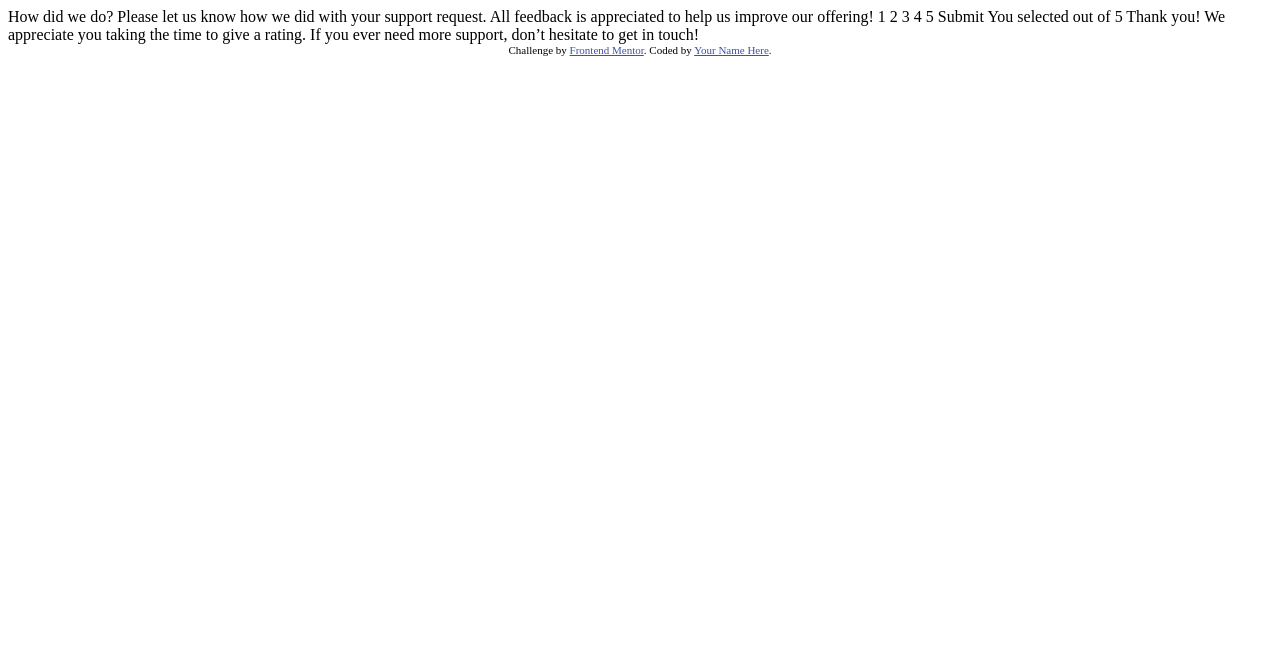
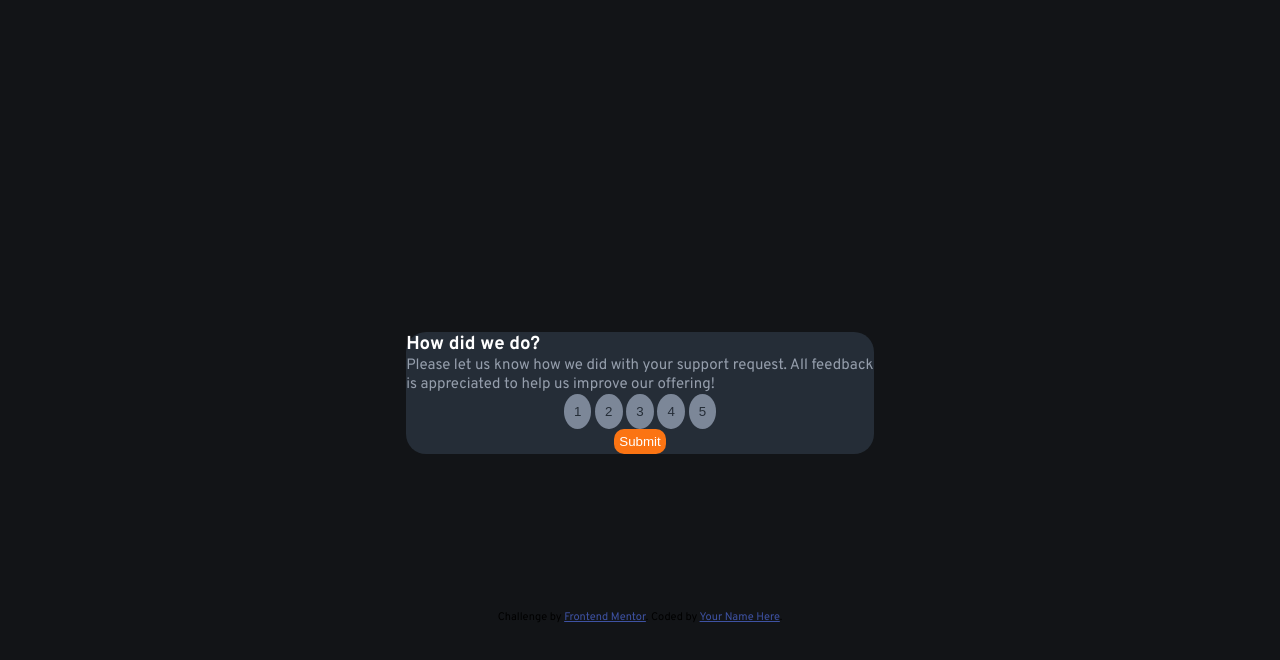
Before and after one commit to alecanonm/Interactive-rating-component, a plain HTML site: page index.html in a window 1280 px wide. Drawn offline with Linux system fonts and the light colour scheme.

Commit message:
i just took the button submit a little bit

```diff
--- a/index.html
+++ b/index.html
@@ -1,49 +1,57 @@
 <!DOCTYPE html>
 <html lang="en">
   <head>
-  <meta charset="UTF-8">
-  <meta name="viewport" content="width=device-width, initial-scale=1.0"> <!-- displays site properly based on user's device -->
-
-  <link rel="icon" type="image/png" sizes="32x32" href="./images/favicon-32x32.png">
-
+    <meta charset="UTF-8" />
+    <meta name="viewport" content="width=device-width, initial-scale=1.0" />
+    <link rel="stylesheet" href="./styles.css" />
+    <link
+      rel="icon"
+      type="image/png"
+      sizes="32x32"
+      href="./images/favicon-32x32.png"
+    />
     <title>Frontend Mentor | Interactive rating component</title>
-
-  <!-- Feel free to remove these styles or customise in your own stylesheet 👍 -->
-  <style>
-    .attribution { font-size: 11px; text-align: center; }
-    .attribution a { color: hsl(228, 45%, 44%); }
-  </style>
   </head>
   <body>
-
+    <main>
+      <article>
         <!-- Rating state start -->
-
-  How did we do?
-
-  Please let us know how we did with your support request. All feedback is appreciated
-  to help us improve our offering!
-
-  1 2 3 4 5
-
-  Submit
-
+        <section class="state__start">
+          <div class="main_">
+            <h1>How did we do?</h1>
+            <p>
+              Please let us know how we did with your support request. All
+              feedback is appreciated to help us improve our offering!
+            </p>
+          </div>
+          <div class="buttons__rate">
+            <button>1</button>
+            <button>2</button>
+            <button>3</button>
+            <button>4</button>
+            <button>5</button>
+          </div>
+          <button class="submit">Submit</button>
+        </section>
         <!-- Rating state end -->
 
         <!-- Thank you state start -->
-
-  You selected <!-- Add rating here --> out of 5
-
-  Thank you!
-
-  We appreciate you taking the time to give a rating. If you ever need more support,
-  don’t hesitate to get in touch!
-
+        <section class="thanks_state">
+          You selected
+          <!-- Add rating here -->
+          out of 5 Thank you! We appreciate you taking the time to give a
+          rating. If you ever need more support, don’t hesitate to get in touch!
+        </section>
         <!-- Thank you state end -->
-
-
+      </article>
+    </main>
+    <footer>
       <div class="attribution">
-    Challenge by <a href="https://www.frontendmentor.io?ref=challenge" target="_blank">Frontend Mentor</a>.
-    Coded by <a href="#">Your Name Here</a>.
+        Challenge by
+        <a href="https://www.frontendmentor.io?ref=challenge" target="_blank"
+          >Frontend Mentor</a
+        >. Coded by <a href="#">Your Name Here</a>.
       </div>
+    </footer>
   </body>
 </html>
--- /dev/null
+++ b/styles.css
@@ -0,0 +1,79 @@
+@import url("https://fonts.googleapis.com/css2?family=Overpass:wght@400;700&display=swap");
+
+:root {
+  --orange: hsl(25, 97%, 53%);
+  --white: hsl(0, 0%, 100%);
+  --Light-Grey: hsl(217, 12%, 63%);
+  --Medium-Grey: hsl(216, 12%, 54%);
+  --dark-Blue: hsl(213, 19%, 18%);
+  --very-Dark-Blue: hsl(216, 12%, 8%);
+}
+
+* {
+  margin: 0;
+  padding: 0;
+}
+
+body {
+  font-family: "Overpass";
+  display: grid;
+  place-content: center;
+  min-height: 100vh;
+  background-color: var(--very-Dark-Blue);
+}
+
+.state__start {
+  background-color: var(--dark-Blue);
+  display: flex;
+  margin: 20%;
+  flex-direction: column;
+  justify-content: center;
+  align-items: center;
+  border-radius: 20px;
+}
+
+.thanks_state {
+  display: none;
+}
+
+.buttons__rate button {
+  padding: 10px;
+  border: none;
+  border-radius: 100%;
+  background-color: var(--Medium-Grey);
+  color: var(--dark-Blue);
+}
+
+.submit {
+  padding: 5px;
+  border: none;
+  border-radius: 10px;
+}
+
+.main_heading {
+  display: flex;
+  flex-direction: column;
+  padding: 11%;
+}
+
+h1 {
+  color: var(--white);
+}
+
+p {
+  color: var(--Light-Grey);
+  font-size: 15px;
+}
+
+.submit {
+  background-color: var(--orange);
+  color: var(--white);
+}
+
+.attribution {
+  font-size: 11px;
+  text-align: center;
+}
+.attribution a {
+  color: hsl(228, 45%, 44%);
+}
```
Lines whose indentation alone changed are shown as unchanged.
